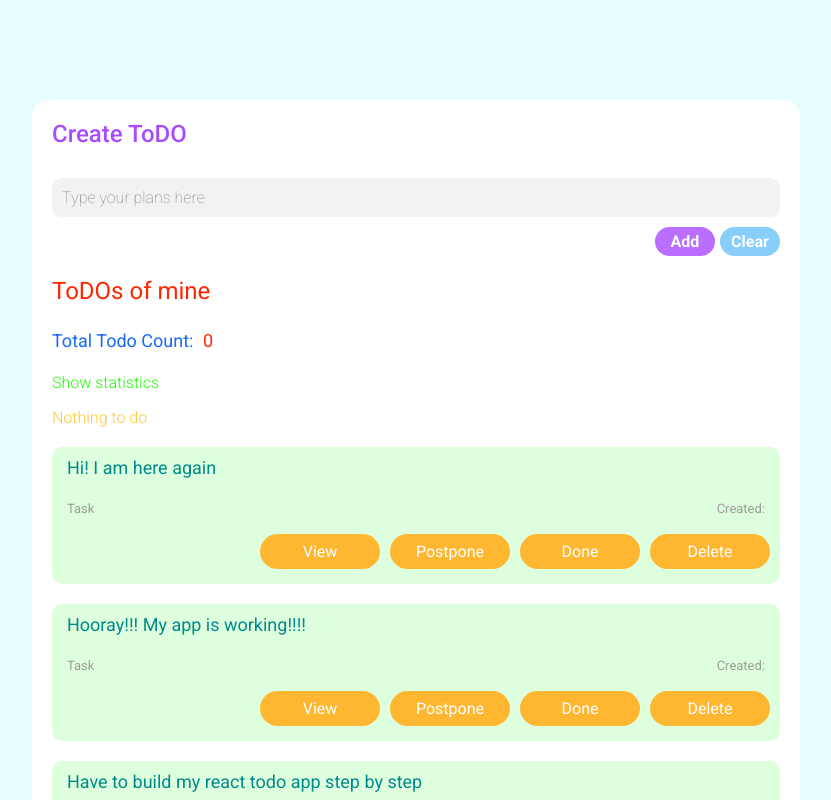
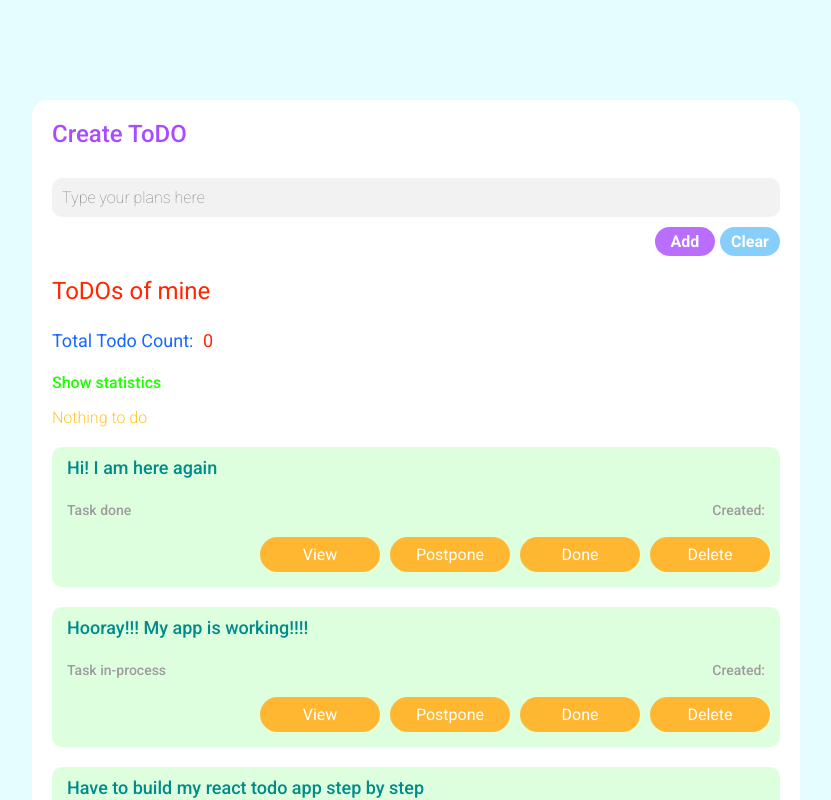
Before and after one commit to Presnia/todo-react-nd, a React (Create React App) app: page / in a window 1280 px wide. Shown: the top 800 px of the page, without its empty margins (224-1055 px from the left). Built offline with nearby package versions, Linux system fonts and the light colour scheme.

Commit message:
Corrected details

```diff
--- a/src/info-block/InfoBlock.css
+++ b/src/info-block/InfoBlock.css
@@ -2,7 +2,8 @@
     display: flex;
     padding-left: 10px;
     padding-right: 10px;
-    font-size: small;
+    font-size: 14px;
+    font-weight: 500;
     color: rgb(156, 156, 156);
 }
 
--- a/src/info-block/InfoBlock.js
+++ b/src/info-block/InfoBlock.js
@@ -1,12 +1,12 @@
 import './InfoBlock.css';
 
-const InfoBlock = ({ todo }) => (
+const InfoBlock = ({ state }, { date }) => (
     <div className="info-block">
         <p className="status-panel">
-            Task
+            Task { state  }
         </p>
         <p className="created-date-panel">
-            Created:
+            Created: { date }
         </p>
     </div>
 );
--- a/src/todo-item/TodoItem.css
+++ b/src/todo-item/TodoItem.css
@@ -14,7 +14,6 @@
 
 .item h3 {
     padding: 10px;
-    font-weight: 300;
     color: rgb(255, 38, 0);
 }
 
@@ -22,6 +21,6 @@
     margin: 0;
     padding: 10px;
     font-size: large;
-    font-weight: 400;
+    font-weight: 500;
     color: darkcyan;
 }
--- a/src/todo-item/TodoItem.js
+++ b/src/todo-item/TodoItem.js
@@ -6,7 +6,7 @@ import ControlBlock from "../control-block/ControlBlock";
 const TodoItem = ({ todo }) => (
     <div className="item" key={todo.id}>
         <Text text={ todo.text }/>
-        <InfoBlock state={ todo.state } />
+        <InfoBlock state={ todo.state } date={ todo.dateCreated }/>
         <ControlBlock />
     </div>
 );
--- a/src/todo-page/TodoPage.css
+++ b/src/todo-page/TodoPage.css
@@ -28,7 +28,7 @@
 
 .list-filter-container a {
     width: 16%;
-    font-weight: 300;
+    font-weight: 500;
     color: rgb(30, 255, 0);
     text-decoration: none;
     cursor: pointer;
```
Also changed, not shown: 1 other file (tests, documents, lock files or other folders).
